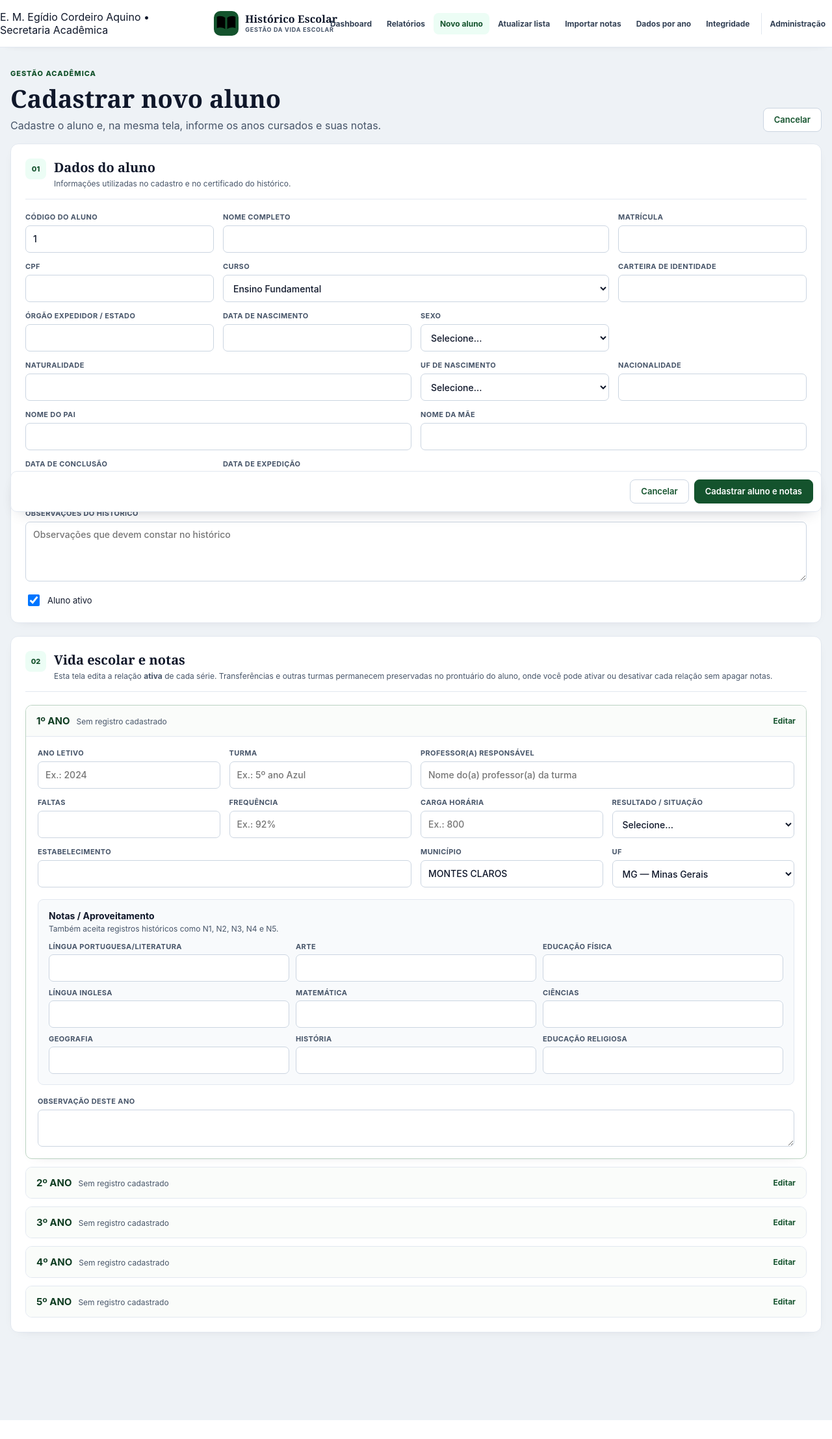
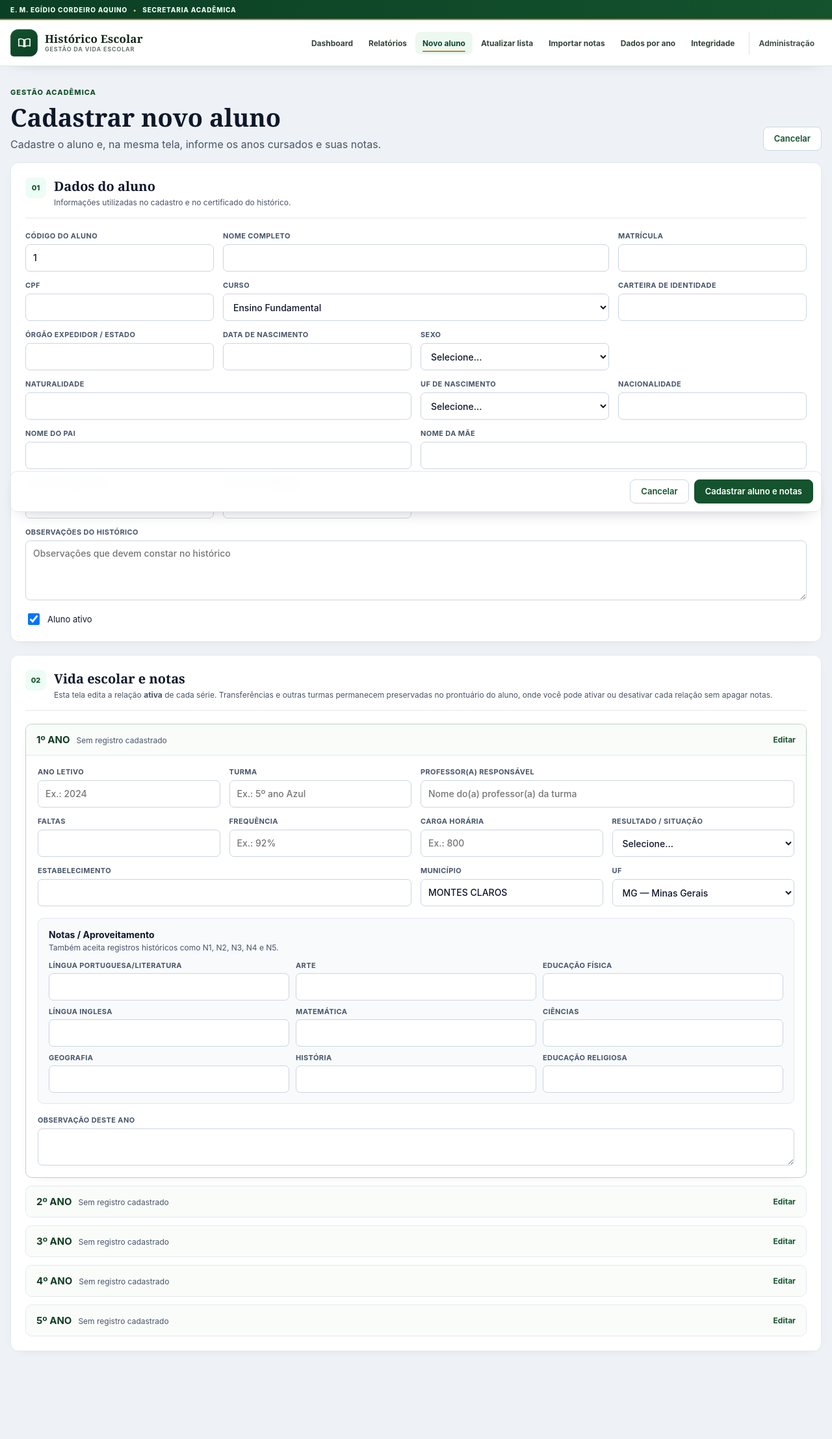
Before and after one commit to Paulo-Andre/historico_egidio, a Django app: page /aluno/novo/ in a window 1280 px wide. Shown: the whole page at 65% size. Before the commit the page ends 2186 px from the top, so only its background shows below. Run offline with Django 5.2, Linux system fonts and the light colour scheme; data that the repository does not hold is empty; parts of the project's set-up code (start-up, migrations or seed data) failed here and were passed over.

Commit message:
style: aplica identidade escolar ao menu e cabeçalho

```diff
--- a/historico/static/historico/css/app.css
+++ b/historico/static/historico/css/app.css
@@ -1029,3 +1029,173 @@ th {
     flex-direction: column;
   }
 }
+
+
+/* ===== Identidade escolar do cabeçalho ===== */
+:root {
+  --school-gold: #b8892f;
+  --school-cream: #fbfaf6;
+}
+
+.app-header {
+  display: block;
+  min-height: 0;
+  padding: 0;
+  background: #fff;
+  border-bottom: 1px solid #dbe4df;
+  box-shadow: 0 8px 24px -22px rgba(15, 23, 42, .55);
+}
+
+.school-strip {
+  background: linear-gradient(90deg, #0b3f25, #14532d);
+  color: #eefbf3;
+  border-bottom: 2px solid var(--school-gold);
+}
+
+.school-strip__inner {
+  width: min(1380px, calc(100% - 32px));
+  min-height: 29px;
+  margin: 0 auto;
+  display: flex;
+  align-items: center;
+  gap: 9px;
+  font-size: 10px;
+  font-weight: 800;
+  letter-spacing: .08em;
+  text-transform: uppercase;
+}
+
+.school-strip__separator {
+  color: #e6c56f;
+}
+
+.app-header__inner {
+  min-height: 70px;
+  padding: 0;
+}
+
+.brand {
+  gap: 11px;
+}
+
+.brand-mark {
+  width: 42px;
+  height: 42px;
+  border-radius: 12px 12px 12px 5px;
+  background: linear-gradient(145deg, #14532d, #0b3f25);
+  box-shadow: inset 0 0 0 1px rgba(255,255,255,.12);
+}
+
+.brand-mark svg {
+  width: 23px;
+  height: 23px;
+  fill: none;
+  stroke: #fff;
+  stroke-width: 1.7;
+  stroke-linecap: round;
+  stroke-linejoin: round;
+}
+
+.brand-copy strong {
+  color: #12251a;
+  font-size: 17px;
+}
+
+.brand-copy small {
+  color: #6b766f;
+  letter-spacing: .09em;
+}
+
+.main-nav {
+  gap: 2px !important;
+}
+
+.app-header .main-nav a {
+  position: relative;
+  padding: 10px 11px;
+  border-radius: 8px;
+  color: #33453b;
+  font-size: 12px;
+}
+
+.app-header .main-nav a::after {
+  content: "";
+  position: absolute;
+  left: 11px;
+  right: 11px;
+  bottom: 4px;
+  height: 2px;
+  border-radius: 2px;
+  background: transparent;
+}
+
+.app-header .main-nav a:hover {
+  background: var(--school-cream);
+  color: #0f5132;
+}
+
+.app-header .main-nav a.is-active {
+  background: #edf8f1;
+  color: #0b4a2b;
+}
+
+.app-header .main-nav a.is-active::after {
+  background: var(--school-gold);
+}
+
+.app-header .main-nav a.nav-admin {
+  margin-left: 8px;
+  padding-left: 15px;
+  border-left: 1px solid #dce5df;
+  color: #435249;
+}
+
+.dashboard-heading {
+  margin-top: 4px;
+}
+
+.dashboard-heading h1 {
+  color: #102319;
+}
+
+.dashboard-search-card {
+  border-color: #cce9d7;
+  background: linear-gradient(110deg, #f3fbf6, #fff 68%);
+}
+
+.dashboard-metrics {
+  margin-top: 16px;
+}
+
+.empty-state--search {
+  min-height: 150px;
+  background: #fbfcfb;
+}
+
+@media (max-width: 1180px) {
+  .app-header__inner {
+    padding: 10px 0 11px;
+  }
+
+  .school-strip__inner {
+    width: min(100% - 24px, 1380px);
+  }
+}
+
+@media (max-width: 640px) {
+  .school-strip__inner {
+    min-height: 32px;
+    flex-wrap: wrap;
+    gap: 4px 7px;
+    padding: 5px 0;
+  }
+
+  .school-strip__separator {
+    display: none;
+  }
+
+  .brand-mark {
+    width: 40px;
+    height: 40px;
+  }
+}
```
